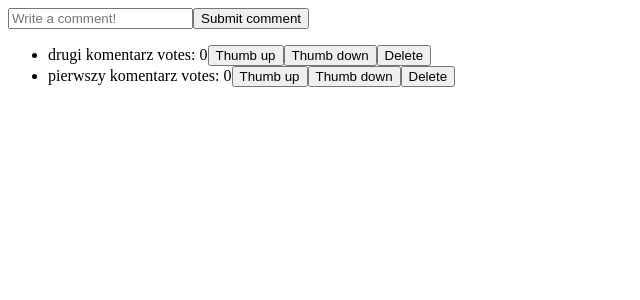
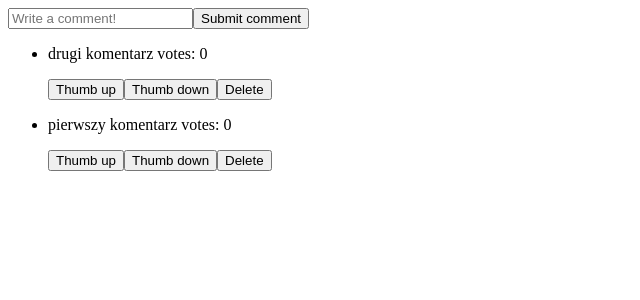
Before and after one commit to ThorTila/zadanie_19_7, a React (Create React App) app: page / in a window 1280 px wide. Shown: the top 300 px of the page, without its empty margins (0-640 px from the left). Built offline with nearby package versions, Linux system fonts and the light colour scheme.

Commit message:
add option to edit comments

```diff
--- a/src/Comment.js
+++ b/src/Comment.js
@@ -1,11 +1,55 @@
 import React from 'react';
 
-const Comment = ({text, votes, id, thumbUpComment, thumbDownComment, deleteComment}) =>
+class Comment extends React.Component {
+  constructor(props) {
+    super(props);
+    this.state = {
+      isEdited: false,
+      value: this.props.text
+    }
+  }
+  handleClick() {
+    this.setState({
+      isEdited: !this.state.isEdited
+    })
+  }
+  handleChange(e) {
+    this.setState({
+      value: e.target.value
+    })
+  }
+  handleSubmit(e) {
+    e.preventDefault();
+    let changedText = this.state.value;
+    this.props.editComment(this.props.id, changedText);
+    this.setState({
+      isEdited: !this.state.isEdited,
+      value: changedText
+    });
+  }
+  render() {
+    return (
+    <li>
+        { this.state.isEdited === true ?
+          (<form onSubmit={(e) => this.handleSubmit(e)}>
+            <input autoFocus type="text" onChange={(e) => this.handleChange(e)} value={this.state.value} placeholder="Edit comment"/>
+            <button type="submit">Edit</button>
+          </form>) :
+          (<p onClick={() => this.handleClick()}>{this.props.text} <span>votes: {this.props.votes}</span></p>)
+        }
+        <button onClick={() => this.props.thumbUpComment(this.props.id)}>Thumb up</button>
+        <button onClick={() => this.props.thumbDownComment(this.props.id)}>Thumb down</button>
+        <button onClick={() => this.props.deleteComment(this.props.id)}>Delete</button>
+      </li>
+    )}
+}
+
+/* const Comment = ({text, votes, id, thumbUpComment, thumbDownComment, deleteComment}) =>
   <li>
     {text} <span>votes: {votes}</span>
     <button onClick={() => thumbUpComment(id)}>Thumb up</button>
     <button onClick={() => thumbDownComment(id)}>Thumb down</button>
     <button onClick={() => deleteComment(id)}>Delete</button>
-  </li>;
+  </li>; */
 
 export default Comment;
--- a/src/CommentContainer.js
+++ b/src/CommentContainer.js
@@ -1,11 +1,12 @@
 import {connect} from 'react-redux';
 import Comment from './Comment';
-import {thumbUpComment, thumbDownComment, removeComment} from './Actions';
+import {thumbUpComment, thumbDownComment, removeComment, editComment} from './Actions';
 
 const mapDispatchToProps = dispatch => ({
   thumbUpComment: (id) => dispatch(thumbUpComment(id)),
   thumbDownComment: (id) => dispatch(thumbDownComment(id)),
-  deleteComment: (id) => dispatch(removeComment(id))
+  deleteComment: (id) => dispatch(removeComment(id)),
+  editComment: (id, text) => dispatch(editComment(id, text))
 });
 
 export default connect(null, mapDispatchToProps)(Comment);
--- a/src/comments.js
+++ b/src/comments.js
@@ -2,7 +2,8 @@ import {
     ADD_COMMENT,
     THUMB_UP_COMMENT,
     THUMB_DOWN_COMMENT,
-    REMOVE_COMMENT
+    REMOVE_COMMENT,
+    EDIT_COMMENT
 } from './Actions';
 
 export default function comments(state = [], action) {
@@ -32,6 +33,13 @@ export default function comments(state = [], action) {
             return state.filter(comment => {
                 return comment.id !== action.id
             });
+        case EDIT_COMMENT:
+            return state.map(comment => {
+                if (comment.id === action.id) {
+                    return {...comment, text: action.text}
+                }
+            return comment;
+            });
         default:
             return state;
     }
```
